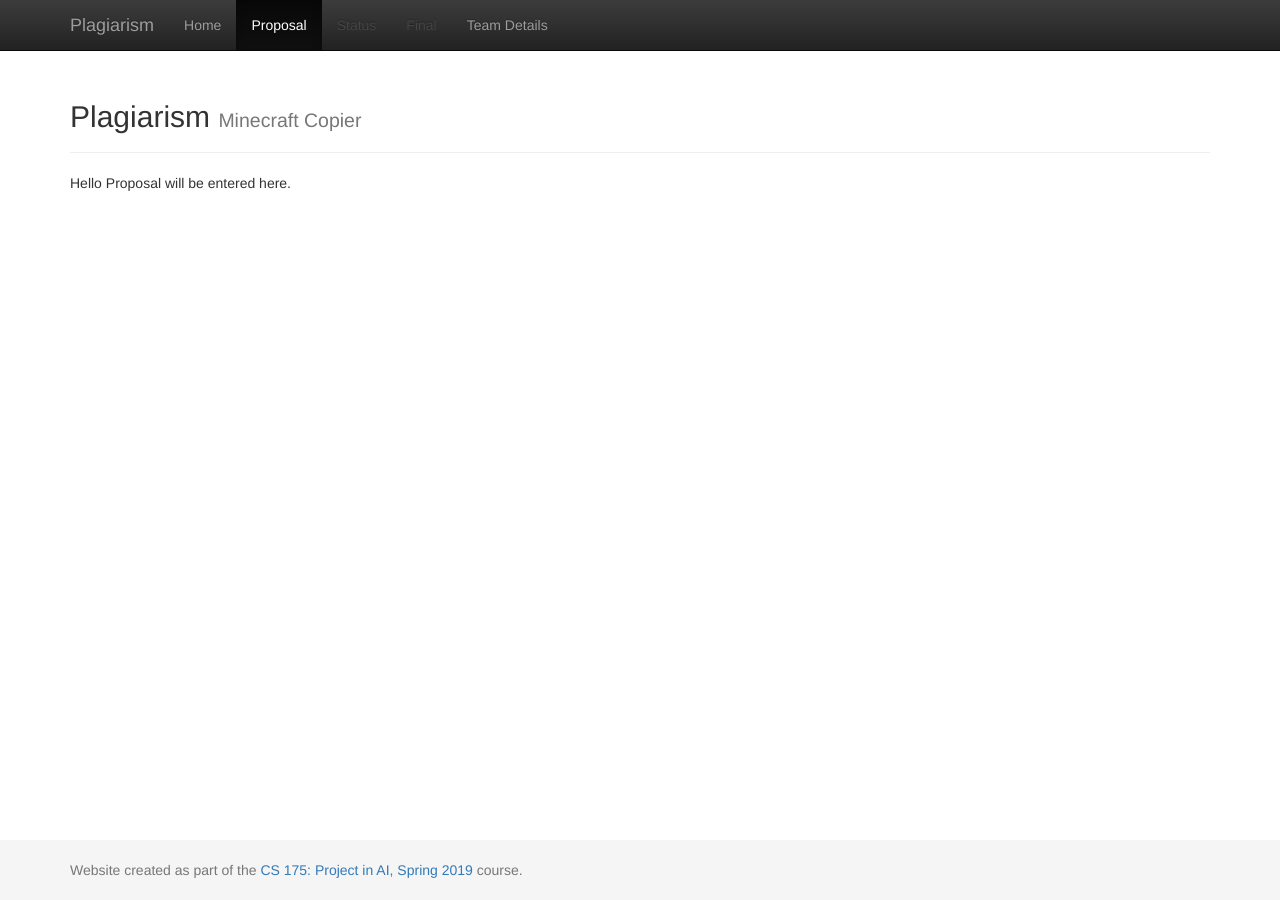
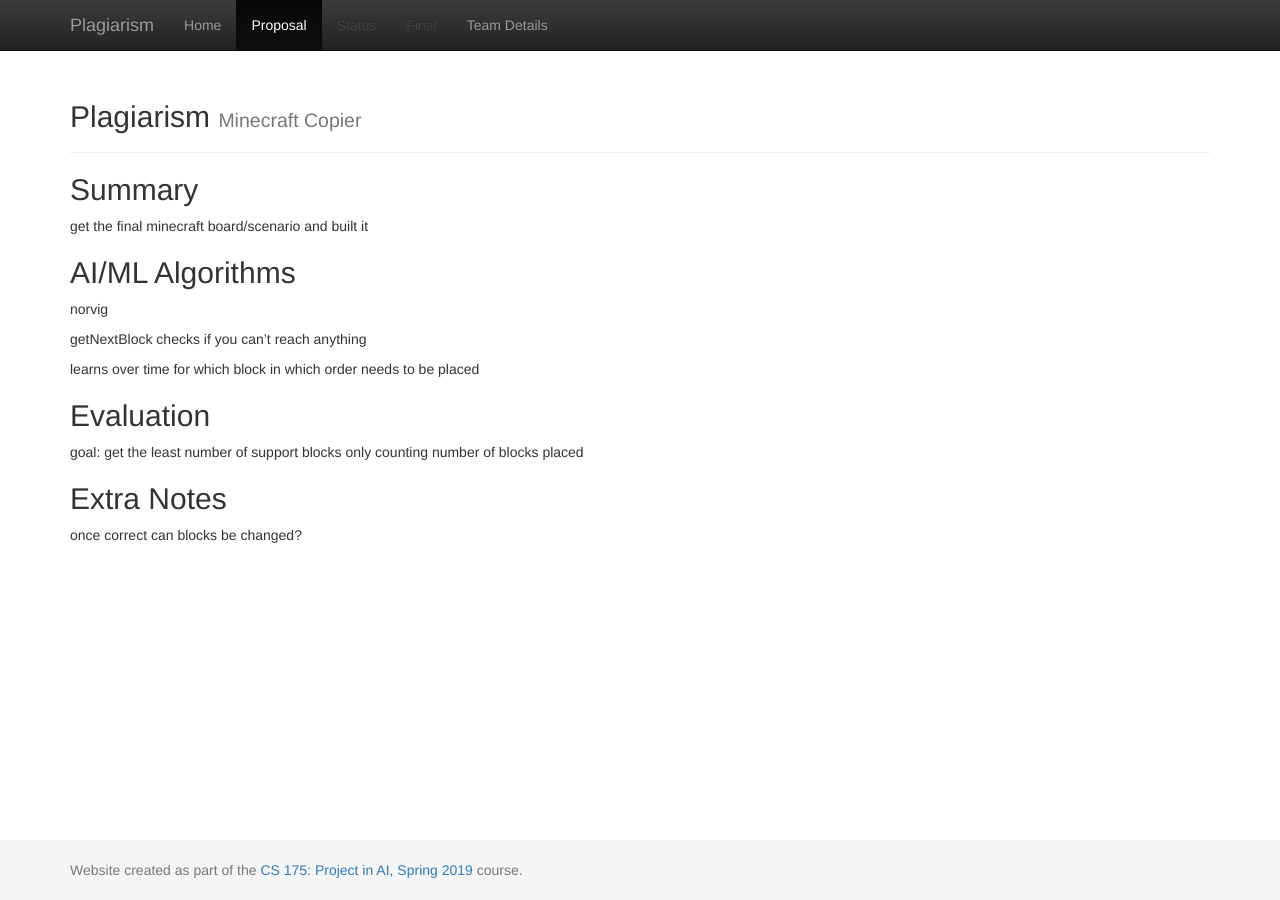
Before and after one commit to thebrainygeek/plagiarism, a Jekyll site: the page built from docs/proposal.md, in a window 1280 px wide. Built offline with Jekyll 4.4.1, drawn with Linux system fonts in a browser that asks for light colours.

Commit message:
Meeting 4 10 19 notes updated

```diff
--- a/docs/proposal.md
+++ b/docs/proposal.md
@@ -2,4 +2,22 @@
 layout: default
 title: Proposal
 ---
-Hello Proposal will be entered here.
+## Summary
+
+get the final minecraft board/scenario and built it
+
+## AI/ML Algorithms
+
+norvig
+
+getNextBlock checks if you can't reach anything
+
+learns over time for which block in which order needs to be placed
+
+## Evaluation
+
+goal: get the least number of support blocks
+only counting number of blocks placed
+
+## Extra Notes
+once correct can blocks be changed?
```
